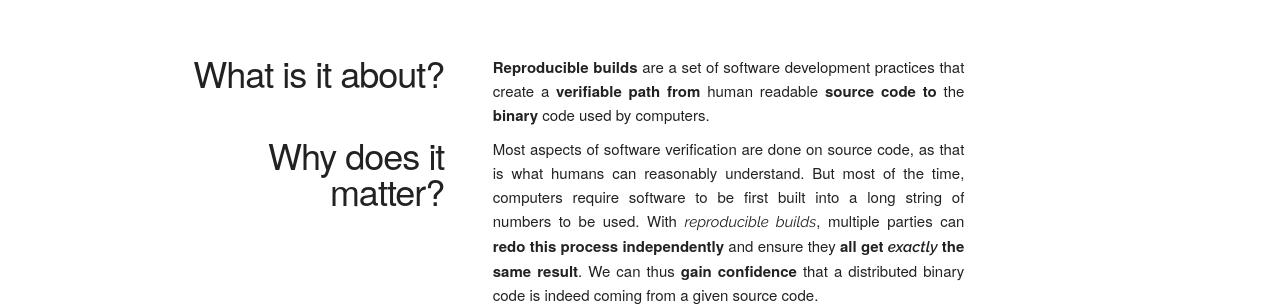
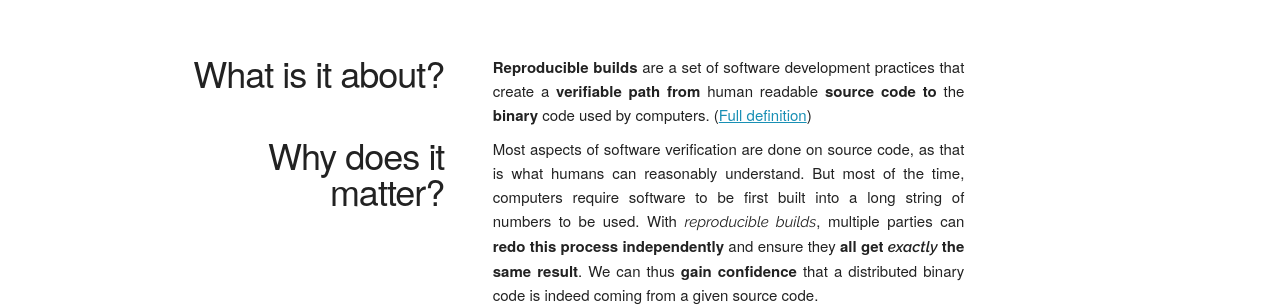
Before and after one commit to prototypefund/reproducible-website, a Jekyll site: the page built from index.html, in a window 1280 px wide. Shown: the part 263-569 px from the top of the page. Built offline with Jekyll 4.4.1, drawn with Linux system fonts in a browser that asks for light colours; some web fonts are replaced.

Commit message:
rws3-result: link full definition from start page
Signed-off-by: Holger Levsen <holger@layer-acht.org>

```diff
--- a/index.html
+++ b/index.html
@@ -27,6 +27,7 @@ layout: home
       create a <strong>verifiable path from</strong> human readable
       <strong>source code to</strong> the <strong>binary</strong> code used by
       computers.
+      (<a href="https://reproducible-builds.org/docs/definition/">Full definition</a>)
     </p>
   </div>
 </div>
```
